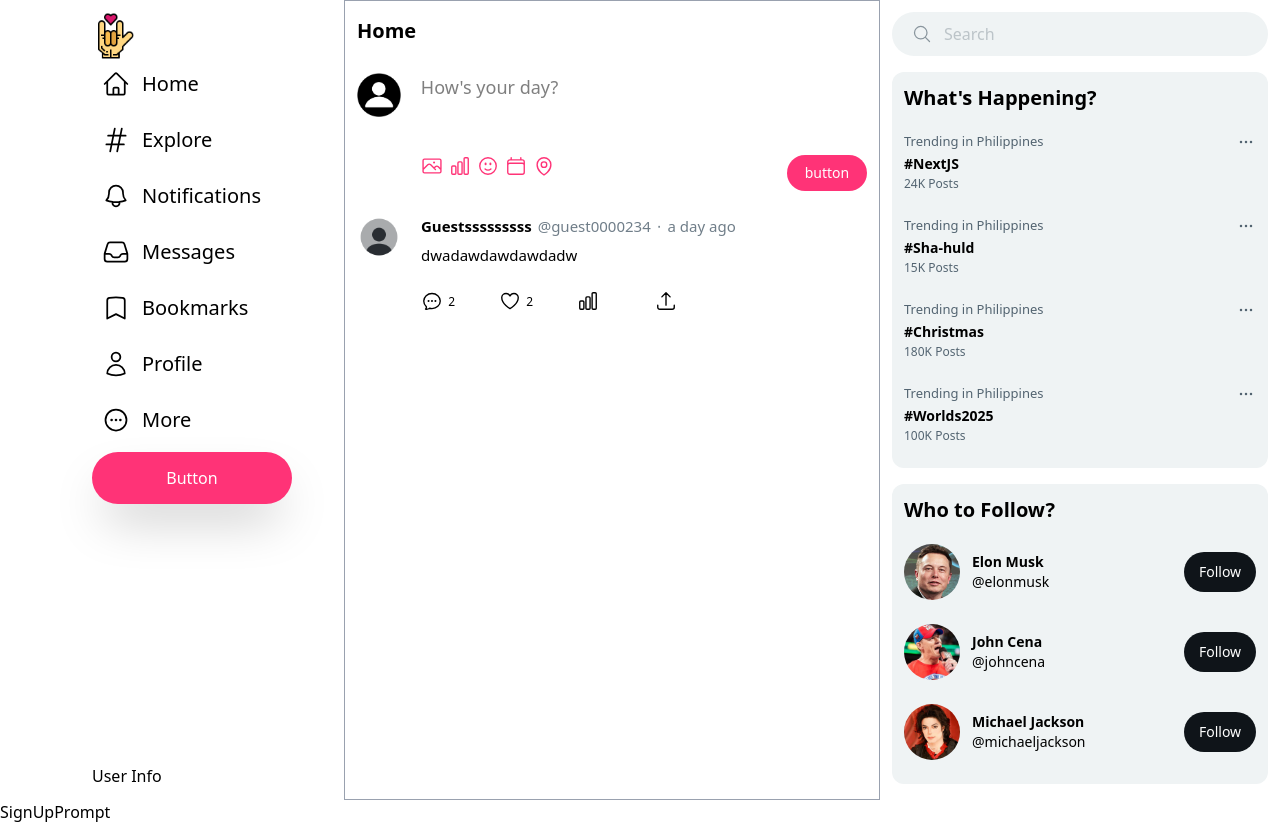
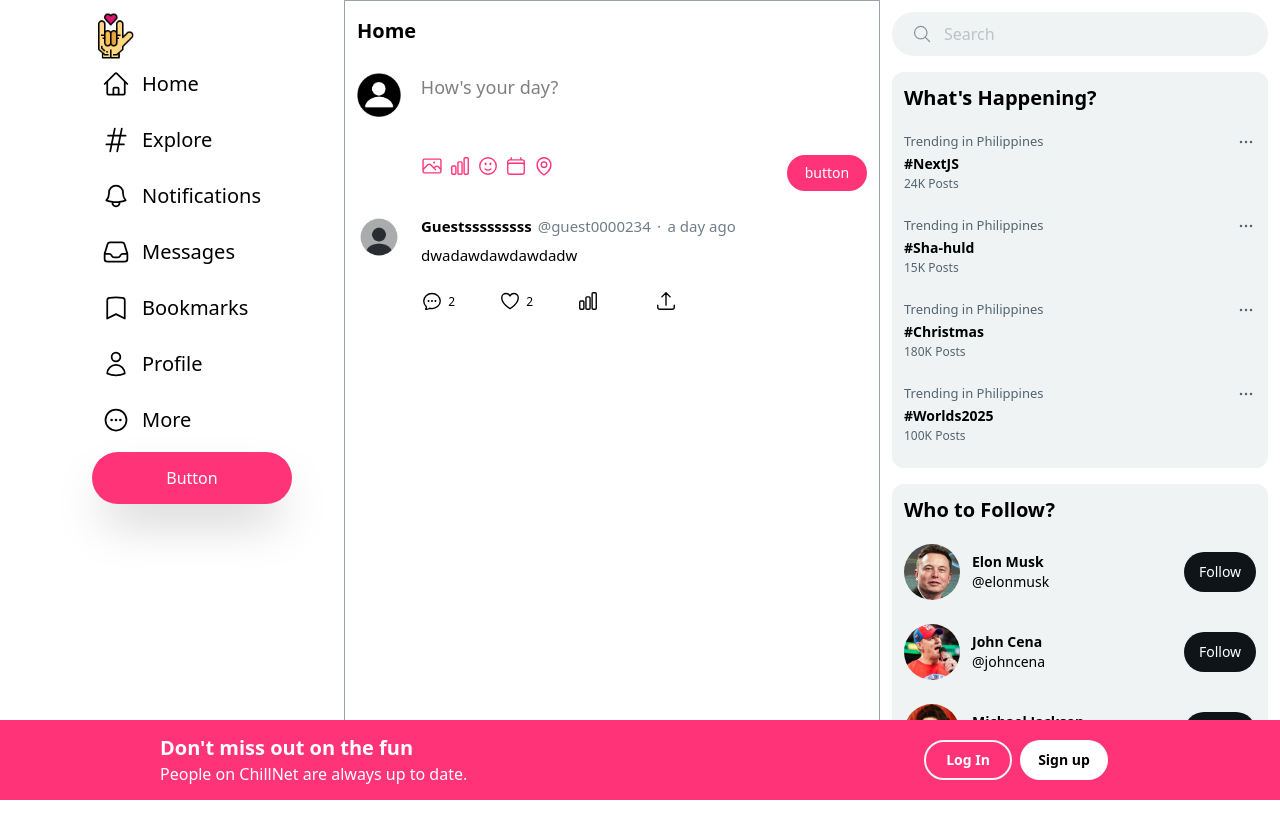
Before and after one commit to symonn-ang/social-media-app, a Next.js app: page / in a window 1280 px wide. After the commit the page ends 800 px from the top, so only its background shows below. Built offline with nearby package versions, Linux system fonts and the light colour scheme.

Commit message:
add signupfooter as prompt

```diff
--- a/components/SignUpPrompt.js
+++ b/components/SignUpPrompt.js
@@ -2,6 +2,32 @@ import React from "react";
 
 export default function SignUpPrompt() {
     return (
-        <div>SignUpPrompt</div>
+        <div className="fixed w-full h-20 bg-[#ff3377]
+        bottom-0 flex justify-center items-center md:space-x-5
+        lg:justify-between lg:px-20 xl:px-40 2xl:px-115
+        ">
+
+            <div className="hidden md:flex flex-col text-white">
+                <span className="text-xl font-bold">
+                    Don't miss out on the fun
+                </span>
+                <span>
+                    People on ChillNet are always up to date.
+                </span>
+            </div>
+            <div className="flex space-x-2 w-full md:w-fit p-3">
+                <button className="w-full h-12 md:w-[88px] md:h-10 text-md md:text-sm border-2 border-gray-100
+                rounded-full text-white font-bold hover:bg-white/25 transition cursor-pointer
+                ">
+                    Log In
+                </button>
+                <button className="w-full h-12 md:w-[88px] md:h-10 text-md md:text-sm font-bold bg-white
+                rounded-full
+                ">
+                    Sign up
+                </button>
+            </div>
+
+        </div>
     )
 }
```
